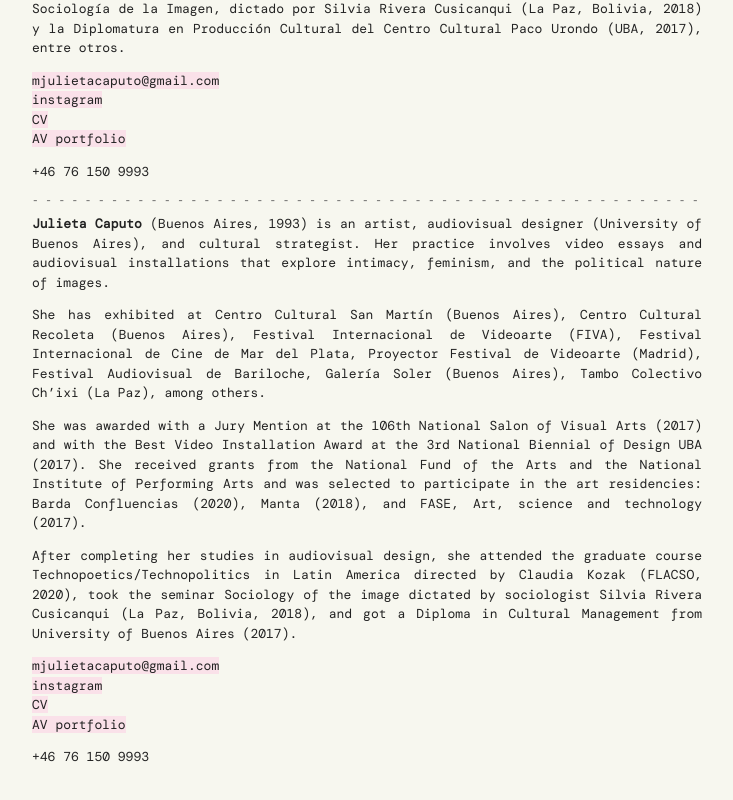
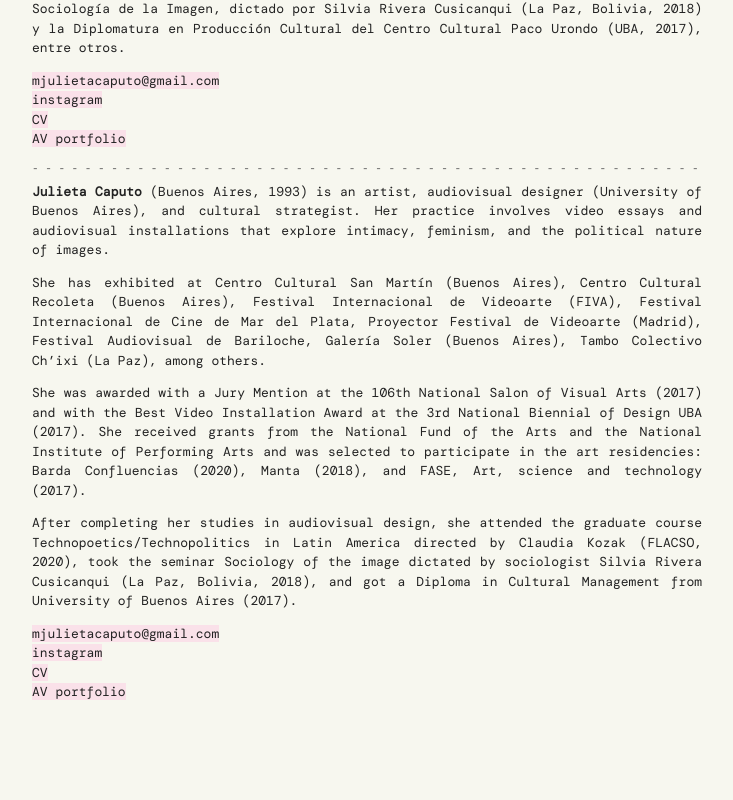
Before and after one commit to julietacaputo/julietacaputo.com, a plain HTML site: page index.html in a window 1280 px wide. Shown: the part 906-1706 px from the top of the page, without its empty margins (215-948 px from the left). Drawn offline with nearby package versions, Linux system fonts and the light colour scheme; a web font is replaced by a local one.

Commit message:
Update index.html

```diff
--- a/index.html
+++ b/index.html
@@ -617,7 +617,6 @@
 <br />
 <a href="public/docs/AV_portfolio_Julieta_Caputo.pdf">AV portfolio</a>   <br />
 
-<p>+46 76 150 9993</p>
 
 <h6 id="-----------------------------------------------------------------------------------------------------">- - - - - - - - - - - - - - - - - - - - - - - - - - - - - - - - - - - - - - - - - - - - - - - - - - -</h6>
 
@@ -638,8 +637,6 @@
 <br />
 <a href="public/docs/AV_portfolio_Julieta_Caputo.pdf">AV portfolio</a></p>
 
-<p>+46 76 150 9993</p>
-
 
 </div>
 
```
